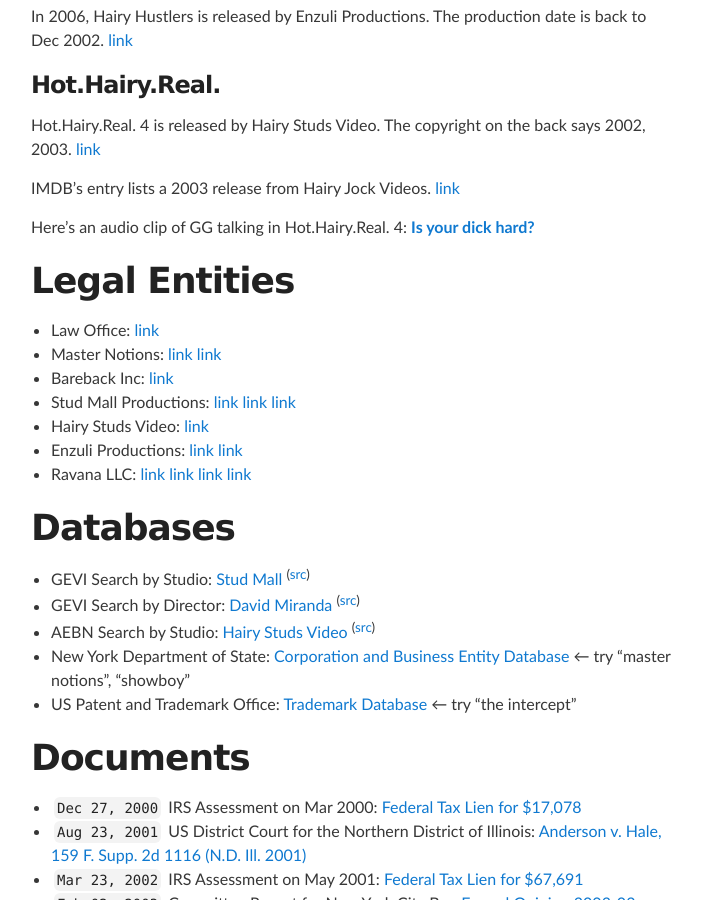
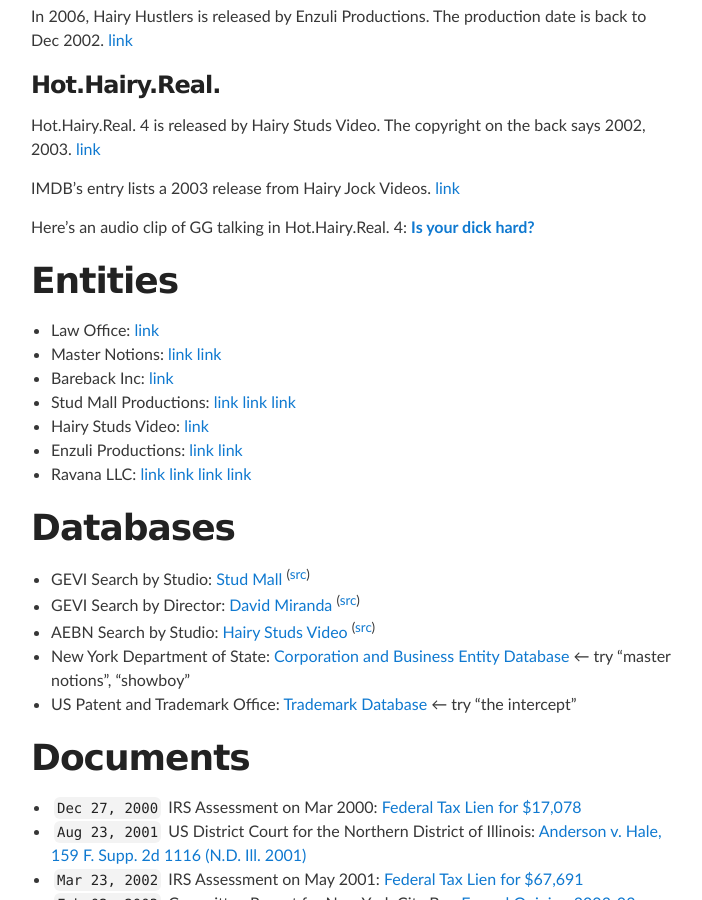
Before and after one commit to masternotions/masternotions.github.io, a Jekyll site: the page built from index.md, in a window 1280 px wide and 900 px high, scrolled down 800 px. Shown: the whole window, without its empty margins (289-991 px from the left). Built offline with Jekyll 4.4.1, drawn with Linux system fonts in a browser that asks for light colours; comment, search, counter and statistics services are not loaded.

Commit message:
Update index.md

```diff
--- a/index.md
+++ b/index.md
@@ -53,7 +53,7 @@ IMDB's entry lists a 2003 release from Hairy Jock Videos. [link](https://www.imd
 
 Here's an audio clip of GG talking in Hot.Hairy.Real. 4: **[Is your dick hard?](./media/hairy-studs-4-audio.mp4)**
 
-# Legal Entities
+# Entities
 
 - Law Office: [link](https://www.bizexposed.com/New_York-USA/B/Law_Office_of_Glenn_Green_Wald-New_York.php)
 - Master Notions: [link](https://twitter.com/AlanVRK/status/1299119861809975297) [link](https://twitter.com/AlanVRK/status/1298995252284362752)
```
